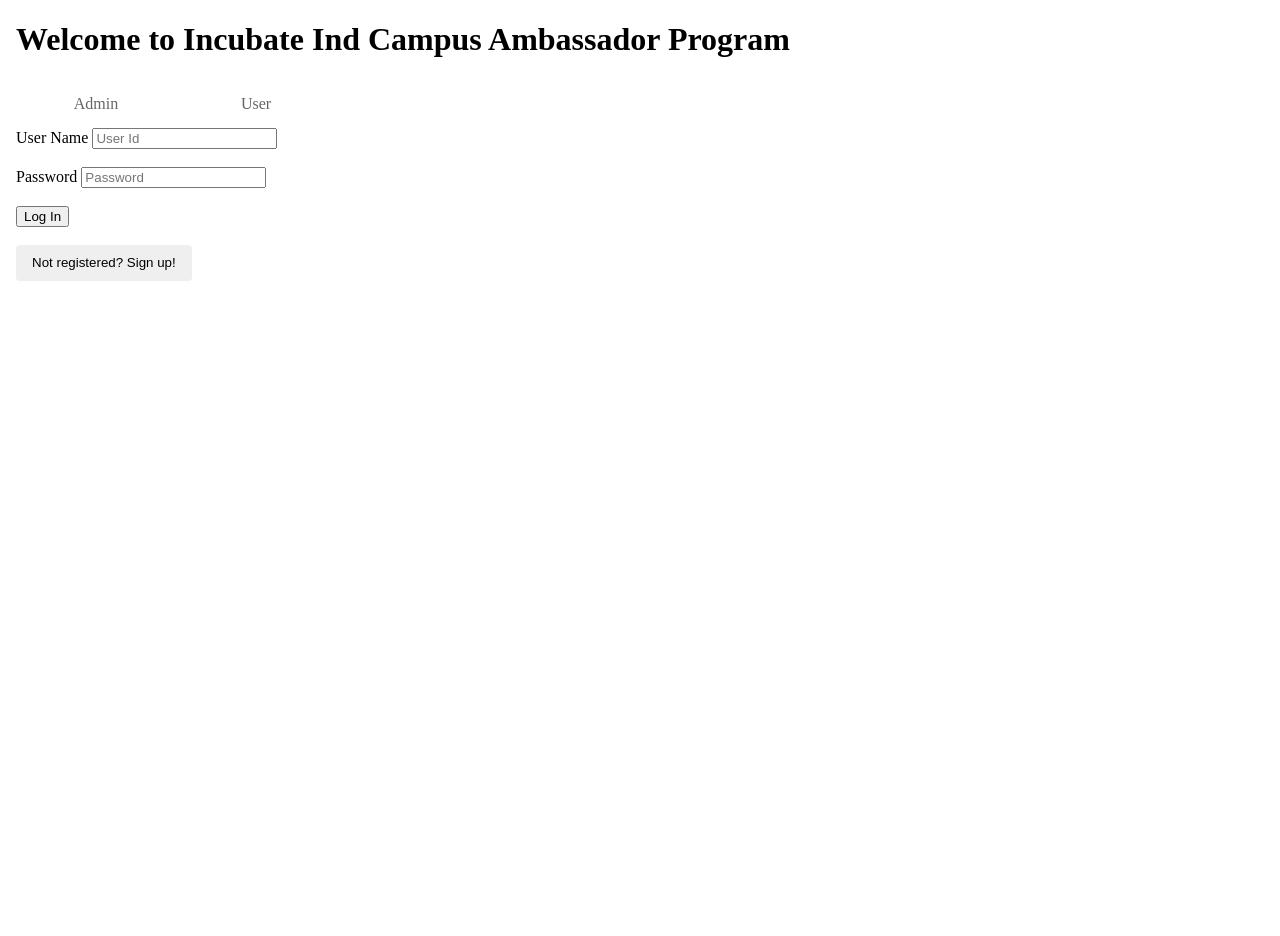
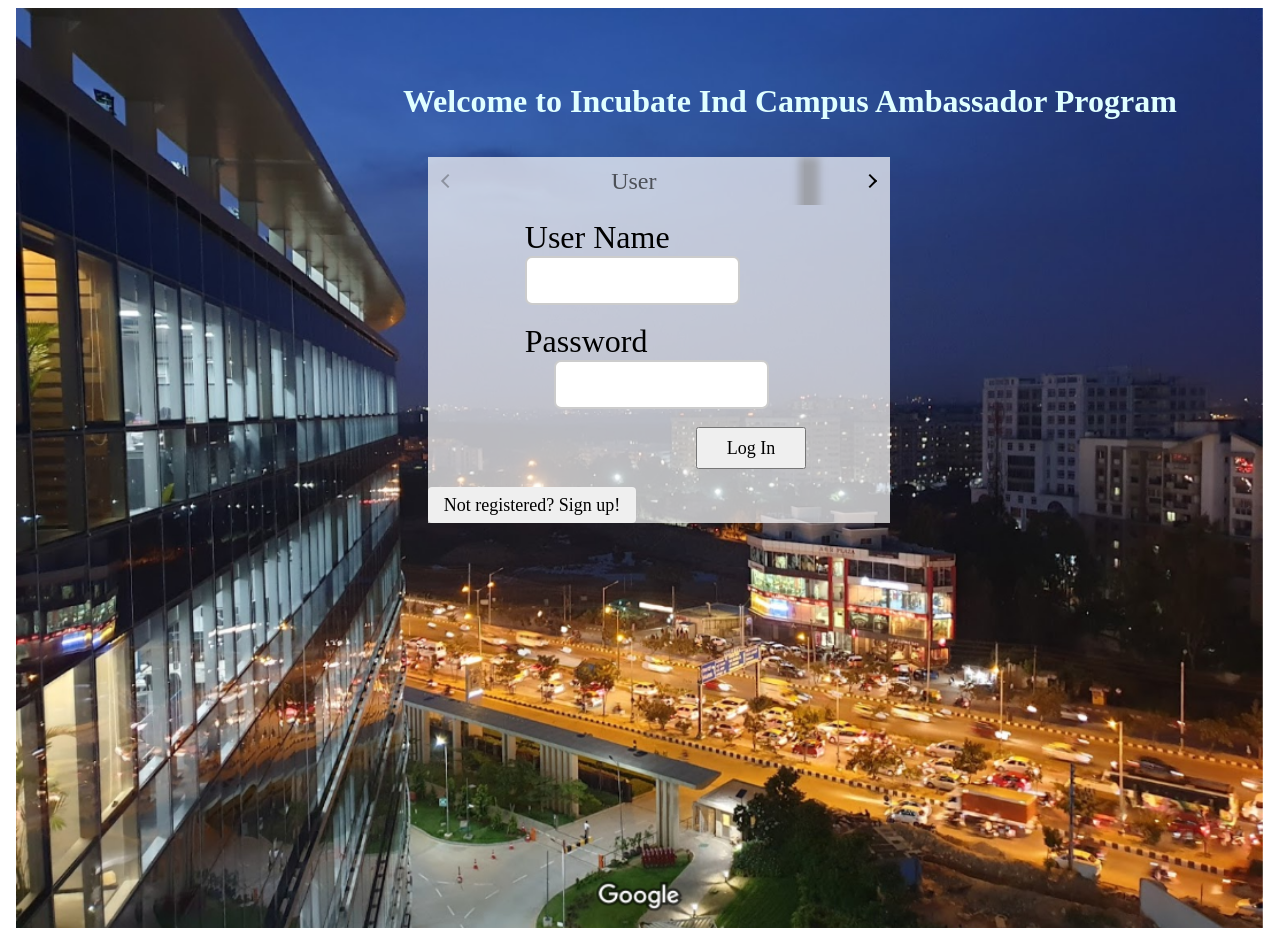
Before and after one commit to GAT007/incubateIndHackathon, an Angular app in the folder incubateIndHack/: page /#/ in a window 1280 px wide. Before the commit the page ends 800 px from the top, so only its background shows below. Built offline with nearby package versions, Linux system fonts and the light colour scheme.

Commit message:
CSS changes

```diff
--- a/incubateIndHack/src/app/app.component.css
+++ b/incubateIndHack/src/app/app.component.css
@@ -1,3 +1,14 @@
 .html{
     background-color: aliceblue;
 }
+
+.background-image{
+    background-image: url(../assets/image/bg.png);
+    height: 917px;
+    width: 1892px;
+    background-position: center center;
+    background-repeat: no-repeat;
+    background-attachment: fixed;
+    background-size: cover;
+    overflow-y: hidden;
+}
--- a/incubateIndHack/src/app/app.component.html
+++ b/incubateIndHack/src/app/app.component.html
@@ -1,6 +1,6 @@
 <html>
-    <body >
-        <div style="width:100%; height:100%">
+    <body>
+        <div>
 
             <router-outlet></router-outlet>
         </div>
--- a/incubateIndHack/src/app/loginModule/login/login.component.html
+++ b/incubateIndHack/src/app/loginModule/login/login.component.html
@@ -1,49 +1,60 @@
-<div><div class="header">
+<div class=" background-image">
+
+  <div class="header">
     <h1>Welcome to Incubate Ind Campus Ambassador Program</h1>
   </div>
 
-<div fxFlexAlign="center"  class="login">
+  <div class="login">
+    <div class="login-tab">
       <mat-tab-group>
-    <mat-tab label="Admin">
-      <form [formGroup]="adminLoginForm" (ngSubmit)="onAdminLogin($event)">
+        <mat-tab label="User">
+        <div class="user-type">
+              <form [formGroup]="userLoginForm" (ngSubmit)="onUserLogin($event)">
                 <div class="login-fields">
                   <mat-grid-list class="nameHeader">
                     <mat-grid-tile colspan="1" rowspan="1" class="filterHeader">User Name </mat-grid-tile>
-            <mat-grid-tile colspan="1" rowspan="1"><input matInput  formControlName="UserId" placeholder="User Id" required>
+                    <mat-grid-tile colspan="1" rowspan="1"> <input matInput required formControlName="UserId">
                     </mat-grid-tile>
                   </mat-grid-list><br> <br>
                   <mat-grid-list class="nameHeader">
                     <mat-grid-tile colspan="1" rowspan="1" class="filterHeader">Password </mat-grid-tile>
-            <mat-grid-tile colspan="1" rowspan="1"> <input matInput required formControlName="Password" placeholder="Password">
-            </mat-grid-tile>
-          </mat-grid-list><br> <br>
-          <button type="submit" class="login-submit">Log In</button><br> <br>
-        </div>
-      </form>
-    </mat-tab>
-
-    <mat-tab label="User">
-      <form [formGroup]="userLoginForm" (ngSubmit)="onUserLogin($event)">
-        <div class="login-fields">
-          <mat-grid-list class="nameHeader">
-            <mat-grid-tile colspan="1" rowspan="1" class="filterHeader">User Name </mat-grid-tile>
-            <mat-grid-tile colspan="1" rowspan="1"> <input matInput required formControlName="UserId" placeholder="User Id">
-            </mat-grid-tile>
-          </mat-grid-list><br> <br>
-          <mat-grid-list class="nameHeader">
-            <mat-grid-tile colspan="1" rowspan="1" class="filterHeader">Password </mat-grid-tile>
-            <mat-grid-tile colspan="1" rowspan="1"> <input matInput required formControlName="Password" placeholder="Password">
+                    <mat-grid-tile colspan="1" rowspan="1" class="password"> <input matInput required formControlName="Password">
                     </mat-grid-tile>
                   </mat-grid-list><br> <br>
 
                   <button type="submit" class="login-submit">Log In</button><br> <br>
                 </div>
               </form>
+            </div>
           </mat-tab>
+
+        <mat-tab label="Admin">
+        <div class="user-type">
+          <form [formGroup]="adminLoginForm" (ngSubmit)="onAdminLogin($event)">
+            <div class="login-fields">
+              <mat-grid-list class="nameHeader">
+                <mat-grid-tile colspan="1" rowspan="1" class="filterHeader adminName">Admin Name </mat-grid-tile>
+                <mat-grid-tile colspan="1" rowspan="1"><input matInput formControlName="UserId" required>
+                </mat-grid-tile>
+              </mat-grid-list><br> <br>
+              <mat-grid-list class="nameHeader">
+                <mat-grid-tile colspan="1" rowspan="1" class="filterHeader">Password </mat-grid-tile>
+                <mat-grid-tile colspan="1" rowspan="1" class="password"> <input matInput required formControlName="Password">
+                </mat-grid-tile>
+              </mat-grid-list><br> <br>
+              <button type="submit" class="login-submit">Log In</button><br> <br>
+            </div>
+          </form>
+        </div>
+        </mat-tab>
+
       </mat-tab-group>
+    </div>
 
-  <div class="sign-up">
-    <button mat-button (click)="openSignUp()" type="submit">Not registered? Sign up!</button>
+    <div>
+      <button class="sign-up" mat-button (click)="openSignUp()" type="submit">Not registered? Sign up!</button>
     </div>
+
   </div>
+
 </div>
--- a/incubateIndHack/src/app/loginModule/login/login.component.scss
+++ b/incubateIndHack/src/app/loginModule/login/login.component.scss
@@ -1,12 +1,154 @@
-.backgroundImg{
+.background-image{
     background-image: url(../../../assets/image/bg.png);
-    width: 39.8rem;
-    overflow: auto;
-    position: absolute;
-    z-index: 10;
-    left:101%;
-    opacity: 0.98;
-    background: transparent;
-    top: 0;
-    bottom: .3rem;
+    height: 920px;
+    width: 100%;
+    background-position: center center;
+    background-repeat: no-repeat;
+    background-attachment: fixed;
+    background-size: cover;
+    overflow-y: hidden;
 }
+
+.login{
+    background: rgba(255, 255, 255, 0.7);
+    margin-left: 33%;
+    margin-top: 3%;
+    margin-right: 30%;
+}
+
+.login-fields{
+    margin-left: 21%;
+    margin-top: 3%;
+}
+
+.header{
+    color:lightcyan;
+    margin-left: 31%;
+    margin-top: 6%;
+}
+
+.filterHeader{
+    font-size: xx-large;
+    font-family: cursive;
+}
+
+.containerClass {
+    height: auto;
+  }
+
+
+  .iconClass {
+    align-items: center;
+    justify-content: center;
+    margin-top: 4px;
+    /* padding-top: 10px; */
+    vertical-align: bottom;
+  }
+
+  .bodyClass {
+    height: auto;
+  }
+
+
+  .hamburgerMenu{
+     background-color:  rgba(30, 114, 240, 0.89);
+     height: 100%;
+     width:auto;
+
+  }
+
+  .example-small-box, .example-large-box {
+    display: flex;
+    align-items: center;
+    justify-content: center;
+    margin: 16px;
+    padding: 16px;
+    border-radius: 8px;
+  }
+
+  .example-small-box {
+    height: 100px;
+    width: 100px;
+  }
+
+  .example-large-box {
+    height: 300px;
+    width: 300px;
+  }
+
+
+  .expansionPanel{
+    background-color: rgb(181, 206, 243);
+  }
+
+  .expansionHeader{
+    background-color: rgb(119, 166, 236);
+  }
+
+  input{
+
+    font-size: 16px;
+    height: 45px;
+    padding: 0;
+    border: 2px solid #ccc;
+    // border-left: 0;
+    width:41%;
+    color: #666;
+    border-radius: 7px 7px 7px 7px;
+    font-family: 'PT Sans', sans-serif;
+    font-weight: bold;
+    padding-left: 62px;
+  }
+
+  .example-button-row button,
+  .example-button-row a {
+
+    margin-right: 8px;
+    background-color:  rgb(119, 166, 236);
+  }
+
+  .example-button-row1 button,
+  .example-button-row1 a {
+
+    margin-right: 8px;
+    background-color:  rgb(175, 173, 174);
+  }
+
+  .inptSelect{
+    margin-left: 15px;
+
+  }
+
+  .password{
+    margin-left: 29px;
+  }
+
+  .adminName{
+      margin-left: -4%;
+  }
+
+  .login-submit{
+    width: 30%;
+    height: 42px;
+    font-size: large;
+    font-family: cursive;
+    margin-left: 47%;
+  }
+
+ /deep/ .mat-tab-label{
+    font-size: x-large;
+  font-family: cursive;
+  box-sizing: border-box;
+  width: 340px;
+  box-shadow: 5px 10px 8px 10px #888888;
+  }
+
+  /deep/ .mat-tab-label:hover {
+      color: white;
+  }
+
+  .sign-up {
+    font-size: large;
+  font-family: cursive;
+  box-sizing: border-box;
+  }
--- a/incubateIndHack/src/app/sign-up/sign-up.component.scss
+++ b/incubateIndHack/src/app/sign-up/sign-up.component.scss
@@ -0,0 +1,3 @@
+.signup {
+    background-image: url();
+}
```
Lines whose indentation alone changed are shown as unchanged.
